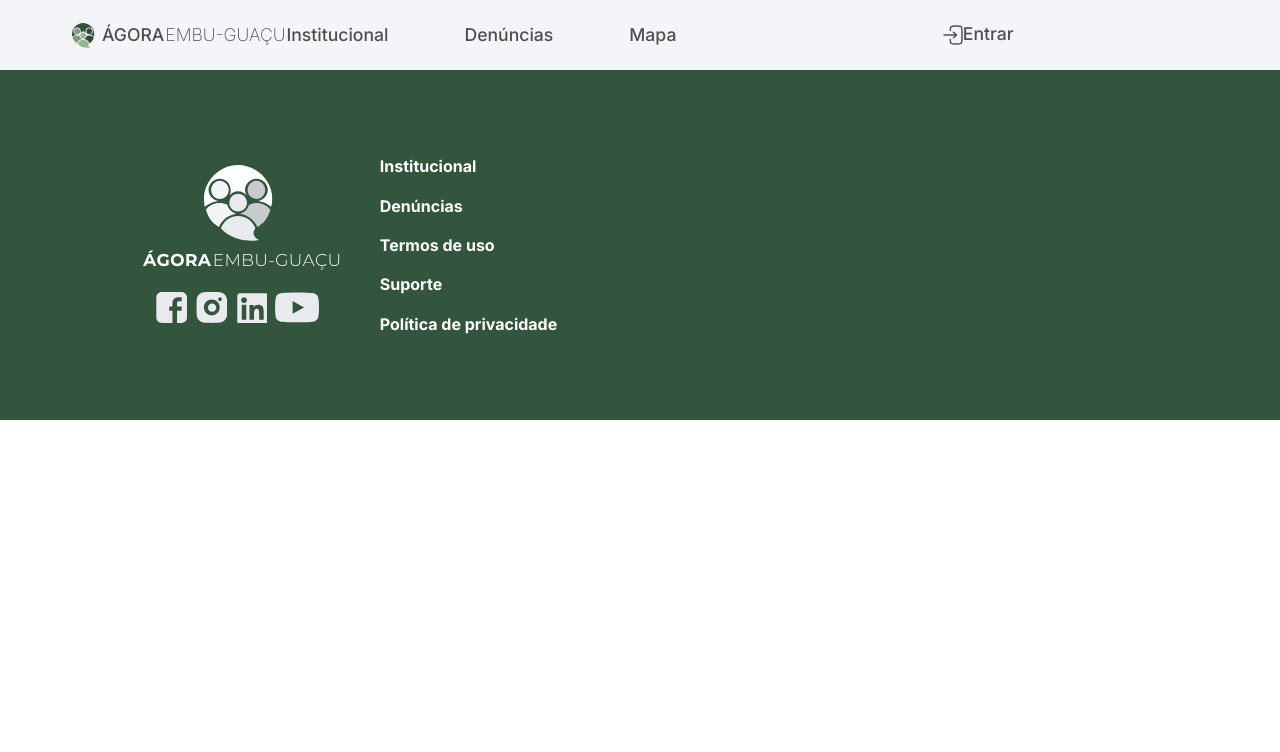
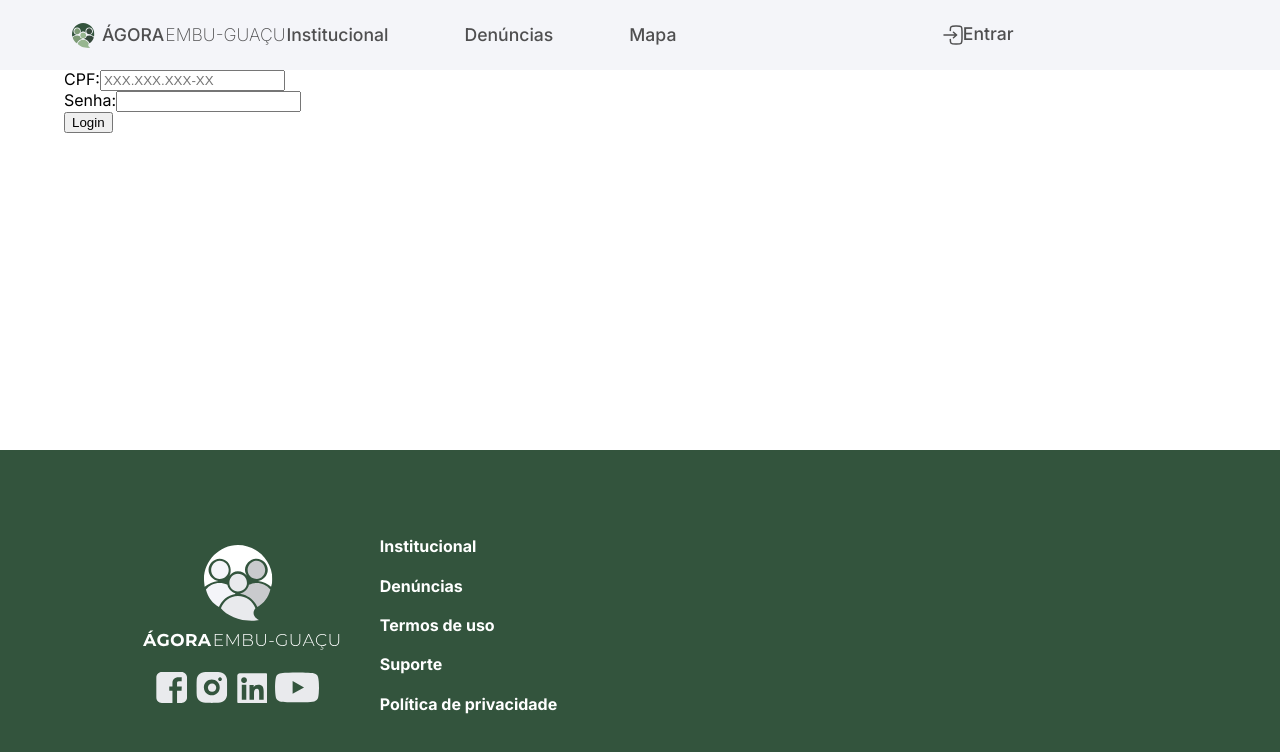
Before and after one commit to CodeHyder/agora-embu-guacu, a React (Create React App) app: page /Login in a window 1280 px wide. Shown: the top 752 px of the page. Built offline with nearby package versions, Linux system fonts and the light colour scheme.

Commit message:
inicio da tela de login, ajuste para o footer ficar sempre no fim da tela

```diff
--- a/src/Rotas.js
+++ b/src/Rotas.js
@@ -3,6 +3,7 @@ import React from "react";
 import { BrowserRouter as Router, Route, Routes } from "react-router-dom";
 import Home from "pages/Home/index.jsx";
 import Denuncias from "pages/Denuncias/index.jsx";
+import Login from "pages/Login/index.jsx";
 
 function Rotas() {
   return (
@@ -10,6 +11,7 @@ function Rotas() {
       <Routes>
         <Route path="/" element={<Home />} />
         <Route path="/Denuncias" element={<Denuncias />} />
+        <Route path="/Login" element={<Login />} />
         {/* Add more routes as needed */}
       </Routes>
     </Router>
--- a/src/components/Footer/footer.css
+++ b/src/components/Footer/footer.css
@@ -1,4 +1,6 @@
 .footer {
+    position: absolute;
+    bottom: 0;
     background-color: #33543D;
     height: 350px;
     width: 100%;
--- a/src/components/Header/index.jsx
+++ b/src/components/Header/index.jsx
@@ -7,9 +7,8 @@ const Header = () => {
     <header className="header">
       <nav className="header__nav flex">
         <div className="nav__container flex">
-
           <h1 className="header__title">
-          <img src={logo} alt="" className="logoIcon"/>
+            <img src={logo} alt="" className="logoIcon" />
             <a href="/" className="nav__link">
               ÁGORA<span className="ligth-title">EMBU-GUAÇU</span>
             </a>
@@ -33,7 +32,7 @@ const Header = () => {
           </ul>
         </div>
 
-        <a href="" className="nav__link">
+        <a href="/Login" className="nav__link">
           <img src={loginIcon} alt="" className="loginIcon" /> Entrar
         </a>
       </nav>
--- /dev/null
+++ b/src/pages/Login/index.jsx
@@ -0,0 +1,84 @@
+import React, { useState } from "react";
+import "./login.css";
+
+function Login() {
+  const [formattedCpf, setFormattedCpf] = useState("");
+  const [password, setPassword] = useState("");
+  const [loggedIn, setLoggedIn] = useState(false);
+
+  const handleCpfChange = (e) => {
+    const cpfValue = e.target.value.replace(/\D/g, "");
+    const formattedValue = formatCpf(cpfValue);
+    setFormattedCpf(formattedValue);
+  };
+
+  const formatCpf = (cpfValue) => {
+    const match = cpfValue.match(/^(\d{0,3})(\d{0,3})(\d{0,3})(\d{0,2})$/);
+    if (match) {
+      const formattedCpf = match
+        .slice(1, 5)
+        .filter((group) => group !== "")
+        .join(".");
+      return formattedCpf + (match[4] ? "-" + match[4] : "");
+    }
+    return cpfValue;
+  };
+
+  const handlePasswordChange = (e) => {
+    setPassword(e.target.value);
+  };
+
+  const handleSubmit = (e) => {
+    e.preventDefault();
+
+    // Valide o formato do CPF aqui
+    const isValidCpfFormat = /^(\d{3}\.){2}\d{3}-\d{2}$/.test(formattedCpf);
+
+    if (!isValidCpfFormat) {
+      alert("CPF no formato incorreto. Use XXX.XXX.XXX-XX.");
+      return;
+    }
+
+    // Adicionar lógica de autenticação aqui
+
+    setLoggedIn(true);
+  };
+
+  return (
+    <div>
+      {loggedIn ? (
+        <div>
+          <p>Você está logado!</p>
+        </div>
+      ) : (
+        <form onSubmit={handleSubmit} className="container">
+          <div>
+            <label htmlFor="cpf">CPF:</label>
+            <input
+              type="text"
+              id="cpf"
+              value={formattedCpf}
+              onChange={handleCpfChange}
+              placeholder="XXX.XXX.XXX-XX"
+              maxLength="14"
+              required
+            />
+          </div>
+          <div>
+            <label htmlFor="password">Senha:</label>
+            <input
+              type="password"
+              id="password"
+              value={password}
+              onChange={handlePasswordChange}
+              required
+            />
+          </div>
+          <button type="submit">Login</button>
+        </form>
+      )}
+    </div>
+  );
+}
+
+export default Login;
--- /dev/null
+++ b/src/pages/Login/login.css
@@ -0,0 +1,6 @@
+.container {
+  width: 90%;
+  /* height: 500px; */
+  margin: 0 auto 60px auto;
+
+}
```
